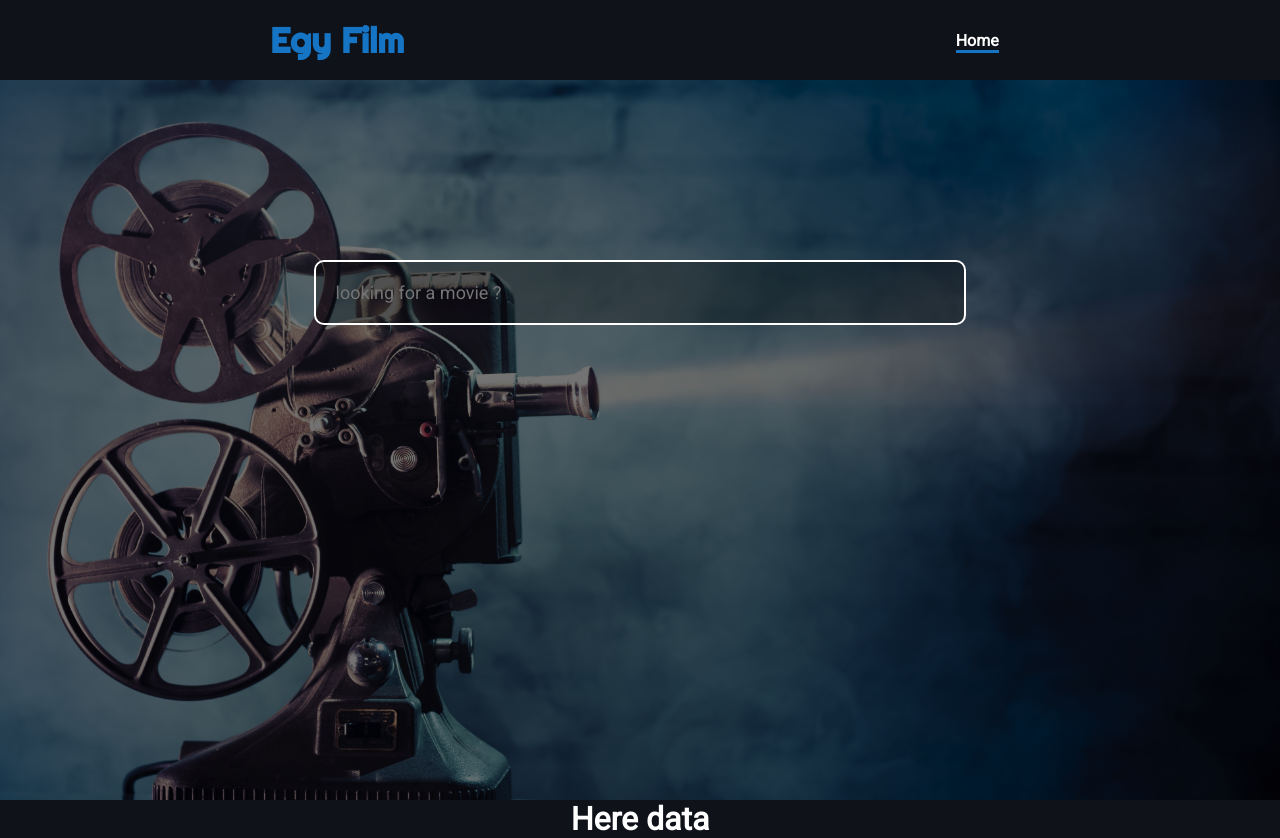
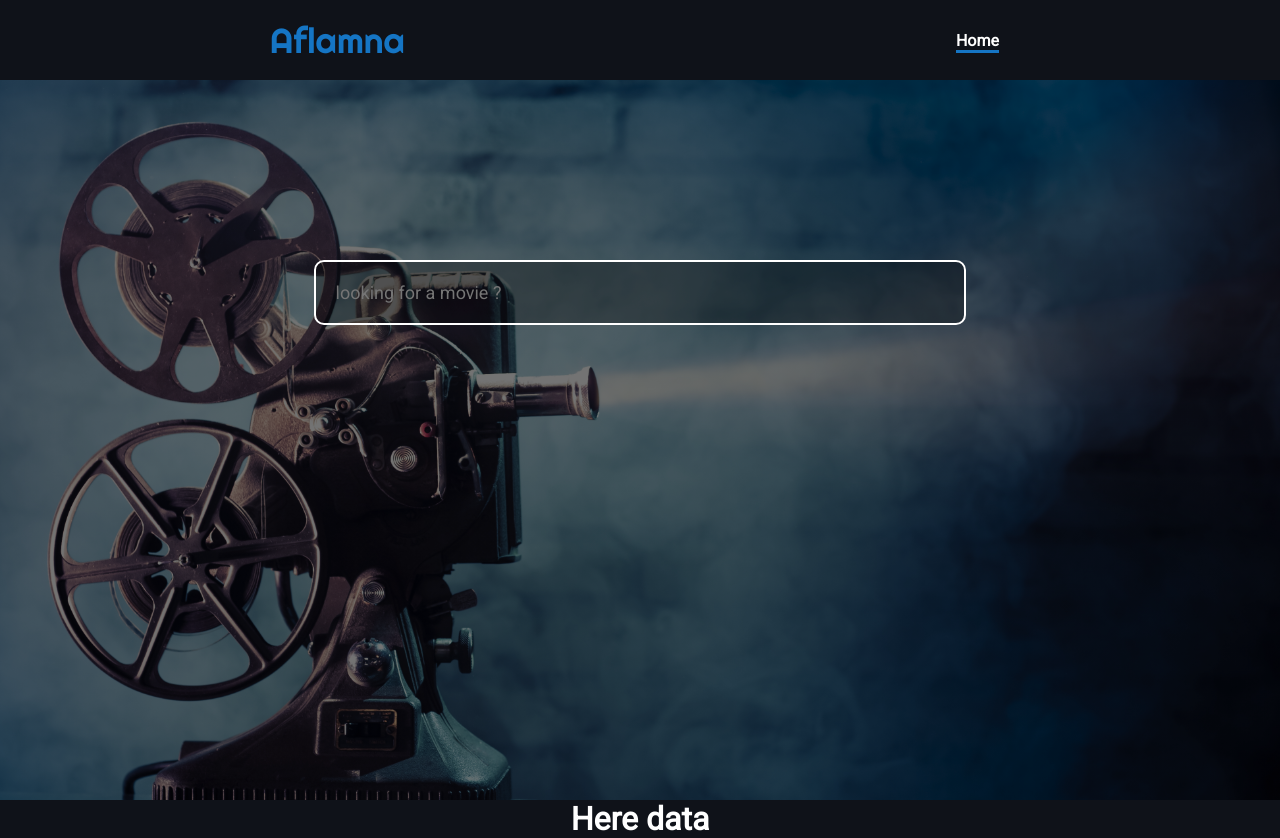
Before and after one commit to GSG-G10/MN-Aflam, a React (Create React App) app in the folder src/: page / in a window 1280 px wide. Built offline with nearby package versions, Linux system fonts and the light colour scheme; no server answers.

Commit message:
fetchData by search input relates #3

```diff
--- a/src/public/index.html
+++ b/src/public/index.html
@@ -4,7 +4,7 @@
     <meta charset="utf-8" />
     <link rel="icon" href="%PUBLIC_URL%/favicon.ico" />
     <meta name="viewport" content="width=device-width, initial-scale=1" />
-    <title>React App</title>
+    <title>Aflamna</title>
   </head>
   <body>
     <div id="root"></div>
--- a/src/src/App.js
+++ b/src/src/App.js
@@ -5,11 +5,29 @@ import LandingPage from "./componenet/LandingPage";
 import Nav from "./componenet/NavBar";
 
 class App extends Component {
+  state = {
+    movie: "",
+    cards: null,
+  };
+
+  getDataAPI = () => {
+    fetch(
+      `https://api.themoviedb.org/3/search/movie?api_key=f799f1be0978aee78e1d1d7ce0241628&query=${this.state.movie}`
+    )
+      .then((data) => data.json())
+      .then((data) => this.setState({ cards: data }));
+  };
+
+  handleChange = (e, key) => {
+    this.setState({ [key]: e.target.value });
+  };
+
   render() {
+    this.getDataAPI();
     return (
       <Fragment>
         <Nav />
-        <LandingPage />
+        <LandingPage handleChange={this.handleChange} />
         <Card />
       </Fragment>
     );
--- a/src/src/componenet/LandingPage.js
+++ b/src/src/componenet/LandingPage.js
@@ -1,7 +1,7 @@
 import React from "react";
 import "./css/LandingPage.css";
 
-const LandingPage = () => {
+const LandingPage = ({handleChange}) => {
   return (
     <header className="landingPage">
       <div className="mainContainer">
@@ -10,6 +10,7 @@ const LandingPage = () => {
             type="text"
             placeholder="looking for a movie ?"
             id="searchBar"
+            onChange={ (e, key) => {handleChange(e, 'movie')}}
           ></input>
         </div>
       </div>
--- a/src/src/componenet/NavBar.js
+++ b/src/src/componenet/NavBar.js
@@ -4,7 +4,7 @@ import './css/NavBar.css';
 const Nav = () => {
   return (
     <nav className="header-nav">
-      <h1 className="logo">Egy Film </h1>
+      <h1 className="logo">Aflamna </h1>
       <ul className="nav-list" id="nav-list">
         <li>
           <a href="/" className="home active">
--- a/src/src/componenet/css/NavBar.css
+++ b/src/src/componenet/css/NavBar.css
@@ -10,6 +10,7 @@
     color: #1575c4;
     font-size: 2.2rem;
     font-family: 'Righteous', cursive;
+    font-weight: 100;
 }
 
 .logo:hover {
```
Also changed, not shown: 1 other file (tests, documents, lock files or other folders).
